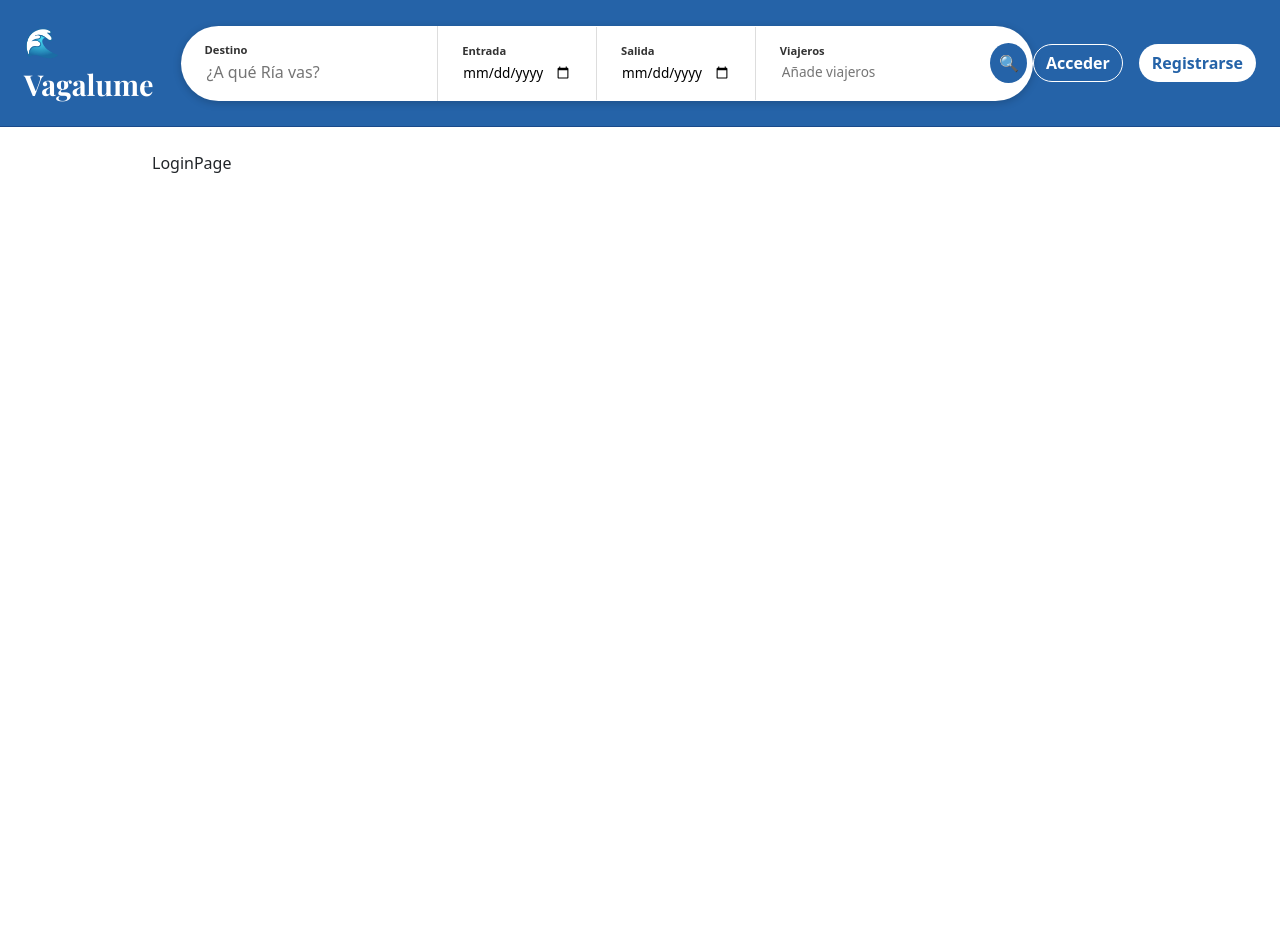
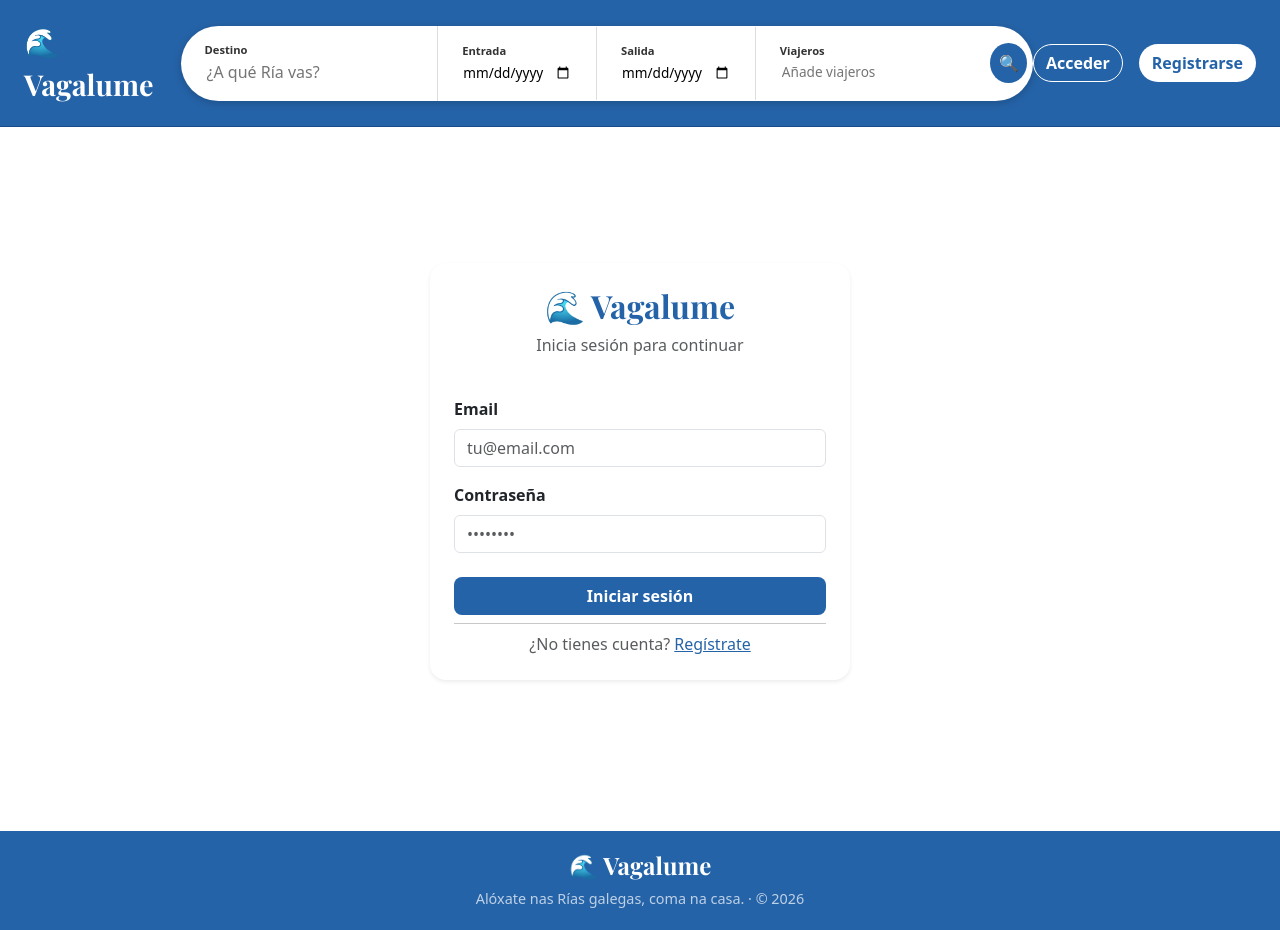
Before and after one commit to brunaamartinss2019/vagalume-app, a React (Vite) app in the folder web/: page /login in a window 1280 px wide. Before the commit the page ends 800 px from the top, so only its background shows below. Built offline with nearby package versions, Linux system fonts and the light colour scheme; no server answers.

Commit message:
feat: add Login page and Footer

```diff
--- a/web/index.html
+++ b/web/index.html
@@ -4,7 +4,7 @@
     <meta charset="UTF-8" />
     <link rel="icon" type="image/svg+xml" href="/favicon.svg" />
     <meta name="viewport" content="width=device-width, initial-scale=1.0" />
-    <title>web</title>
+    <title>Vagalume</title>
     <link href="https://fonts.googleapis.com/css2?family=Playfair+Display:wght@700&display=swap" rel="stylesheet">
   </head>
   <body>
--- /dev/null
+++ b/web/src/components/footer.jsx
@@ -0,0 +1,16 @@
+function Footer() {
+    return (
+        <footer style={{ backgroundColor: '#2563a8', color: '#ffffff', padding: '20px 0', marginTop: '40px' }}>
+            <div className="container text-center" style={{ maxWidth: '1000px' }}>
+                <h5 style={{ fontFamily: 'Playfair Display, serif', fontSize: '1.5rem', fontWeight: '700', marginBottom: '8px' }}>
+                    🌊 Vagalume
+                </h5>
+                <p style={{ color: 'rgba(255,255,255,0.7)', fontSize: '0.9rem', marginBottom: '0' }}>
+                   Alóxate nas Rías galegas, coma na casa. · © 2026
+                </p>
+            </div>
+        </footer>
+    );
+}
+
+export default Footer;
--- a/web/src/components/layout.jsx
+++ b/web/src/components/layout.jsx
@@ -1,3 +1,4 @@
+import Footer from "./footer";
 import Navbar from "./navbar";
 
 function Layout({ children }){
@@ -7,6 +8,7 @@ function Layout({ children }){
         <main className="container mt-4" style={{ maxWidth: '1000px' }}>
         {children}
         </main>
+        <Footer />
 
         </>
     );
--- a/web/src/context/auth-context.jsx
+++ b/web/src/context/auth-context.jsx
@@ -24,8 +24,6 @@ export function AuthContextProvider({ children }) {
         fetchProfile();
     }, []);
 
-    if (loading) return <></>
-
     async function userLogin(credentials) {
         const user = await login(credentials);
         setUser(user);
@@ -37,6 +35,8 @@ export function AuthContextProvider({ children }) {
         setUser(null);
         navigate("/login");
     }
+
+    if (loading) return <></>
 
     if (
     user === null &&
--- a/web/src/pages/home-page.jsx
+++ b/web/src/pages/home-page.jsx
@@ -3,7 +3,7 @@ import PropertyList from '../components/property-list';
 function HomePage() {
     return (
         <div>
-            <h1 className='mb-4'>Alójate en las Rías, como en casa 🌊</h1>
+            <h1 className='mb-4'>Alóxate nas Rías galegas, coma na casa. 🌊</h1>
             <PropertyList />
         </div>
     );
--- a/web/src/pages/login-page.jsx
+++ b/web/src/pages/login-page.jsx
@@ -1,3 +1,69 @@
-export default function LoginPage() {
-    return <div>LoginPage</div>;
+import { useForm } from 'react-hook-form';
+import { Link } from 'react-router-dom';
+import { useAuth } from '../context/auth-context';
+
+function LoginPage() {
+    const { register, handleSubmit, setError, formState: { errors }} = useForm({ mode: 'all' });
+    const { userLogin } = useAuth();
+
+    const handleUserLogin = async (credentials) => {
+        try {
+            await userLogin(credentials);
+        } catch (error) {
+            if (error.response?.status === 401) {
+                setError('email', { type: 'custom', message: 'Email o contraseña incorrectos'});
+            }
+        }
+    }
+
+    return(
+        <div className="d-flex justify-content-center align-items-center" style={{ minHeight: '80vh' }}>
+            <div className="card border-0 shadow-sm p-4" style={{ width: '100%', maxWidth: '420px', borderRadius: '16px' }}>
+
+                {/* Logo */}
+                <div className="text-center mb-4">
+                    <h2 style={{ fontFamily: 'Playfair Display, serif', color: '#2563a8', fontWeight: '700' }}>
+                        🌊 Vagalume
+                    </h2>
+                    <p className="text-muted">Inicia sesión para continuar</p>
+                </div>
+
+                <form onSubmit={handleSubmit(handleUserLogin)}>
+                    <div className="mb-3">
+                        <label className="form-label fw-semibold">Email</label>
+                        <input
+                            type="email"
+                            className={`form-control ${errors.email ? 'is-invalid' : ''}`}
+                            placeholder="tu@email.com"
+                            {...register('email', { required: 'El email es obligatorio' })}
+                        />
+                        {errors.email && <div className="invalid-feedback">{errors.email.message}</div>}
+                    </div>
+
+                    <div className="mb-4">
+                        <label className="form-label fw-semibold">Contraseña</label>
+                        <input
+                            type="password"
+                            className={`form-control ${errors.password ? 'is-invalid' : ''}`}
+                            placeholder="••••••••"
+                            {...register('password', { required: 'La contraseña es obligatoria' })}
+                        />
+                        {errors.password && <div className="invalid-feedback">{errors.password.message}</div>}
+                    </div>
+
+                    <div className="d-grid gap-2">
+                        <button className="btn fw-bold text-white" type="submit" style={{ backgroundColor: '#2563a8', borderRadius: '8px' }}>
+                            Iniciar sesión
+                        </button>
+                        <hr className="m-0" />
+                        <p className="text-center text-muted mb-0">
+                            ¿No tienes cuenta? <Link to="/registro" style={{ color: '#2563a8' }}>Regístrate</Link>
+                        </p>
+                    </div>
+                </form>
+            </div>
+        </div>
+    );
 }
+
+export default LoginPage;
```
